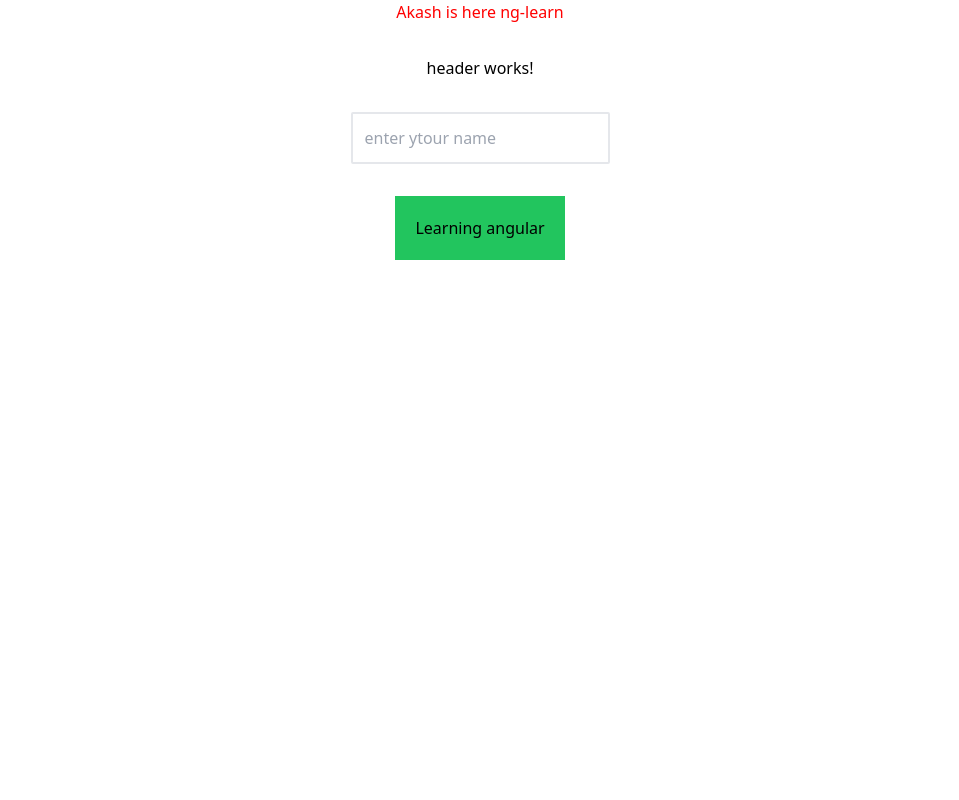
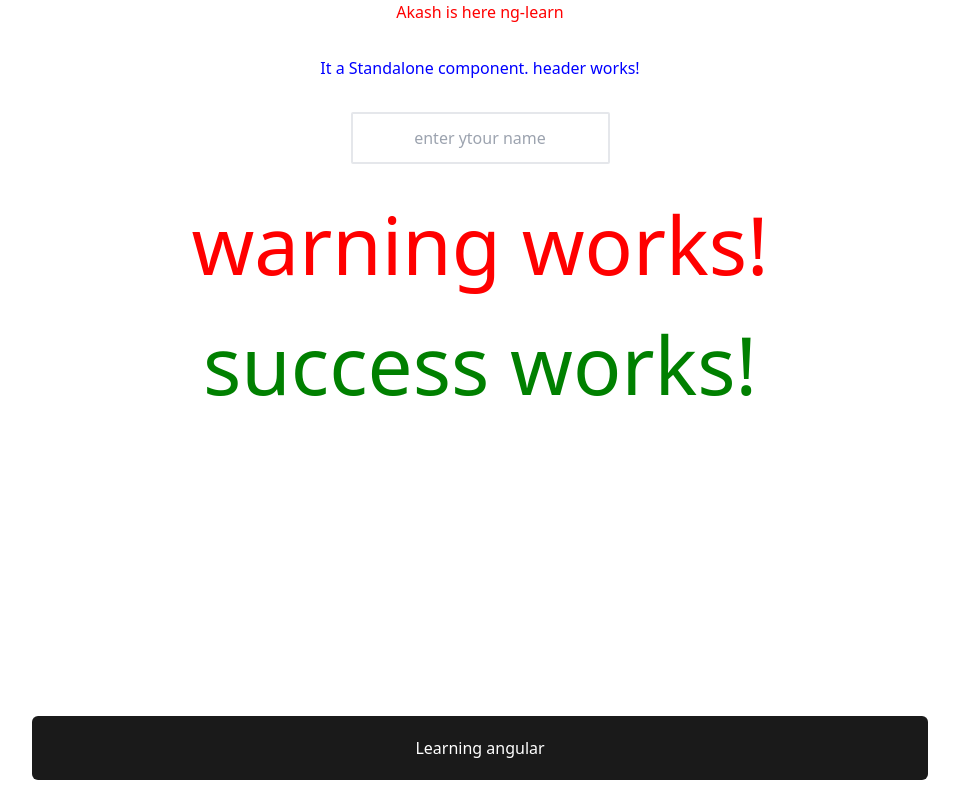
Before and after one commit to akaashvaa/ng-learn, an Angular app: page / in a window 1280 px wide. Shown: the whole page, without its empty margins (160-1119 px from the left). Built offline with nearby package versions, Linux system fonts and the light colour scheme.

Commit message:
assignment1 completed

```diff
--- a/src/app/app.component.html
+++ b/src/app/app.component.html
@@ -4,8 +4,13 @@
 <h1 >Akash is here {{title}}</h1>
 <app-header></app-header>
 
-<input (input)="handleInput(name.value)" class="outline-none p-3 border-2 rounded-sm" type="text" name="name" #name  placeholder="enter ytour name">
-<h2 class="bg-green-500 p-5">Learning angular</h2>
+<input (input)="handleInput(name.value)" class="outline-none text-center p-3 border-2 rounded-sm" type="text" name="name" #name  placeholder="enter ytour name">
+<h2 class="absolute bottom-5 bg-[#1a1a1a] mx-3 text-white dropbox-md select-none p-5 text-center w-[70%] rounded-md">Learning angular</h2>
 </div>
 
+<div class="flex flex-col py-5 text-[5em]  justify-center items-center w-full">
+
+<app-warning></app-warning>
+<app-success></app-success>
+</div>
 <router-outlet />
--- a/src/app/component/header/header.component.ts
+++ b/src/app/component/header/header.component.ts
@@ -5,11 +5,15 @@
   standalone: true,
   imports: [],
   template: `
-    <h1>
-      header works!
+    <h1 classname="text-[3rem] bg-green ">
+      It a Standalone component. header works!
     </h1>
   `,
-  styles: ``
+  styles: `
+   h1 {
+  color : blue ;
+}
+`
 })
 export class HeaderComponent {
 
--- /dev/null
+++ b/src/app/success/success.component.html
@@ -0,0 +1 @@
+<p>success works!</p>
--- /dev/null
+++ b/src/app/success/success.component.scss
@@ -0,0 +1,7 @@
+body {
+  color : green;
+}
+
+p {
+  color : green ;
+}
--- /dev/null
+++ b/src/app/warning/warning.component.html
@@ -0,0 +1 @@
+<p>warning works!</p>
--- /dev/null
+++ b/src/app/warning/warning.component.scss
@@ -0,0 +1,3 @@
+p {
+  color : red;
+}
```
Also changed, not shown: src/app/app.component.ts (+6 -1 lines), src/app/success/success.component.ts (added, +12 -0 lines), src/app/warning/warning.component.ts (added, +12 -0 lines), 1 other file (tests, documents, lock files or other folders).
